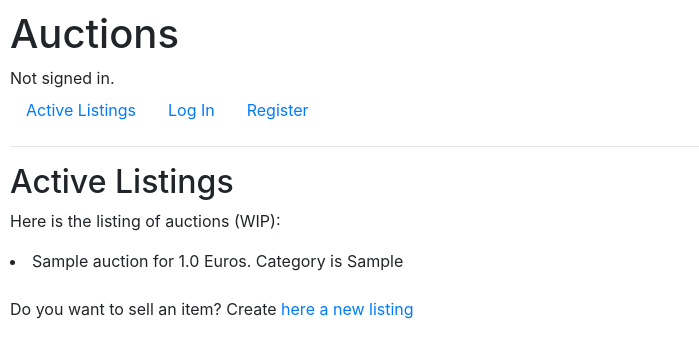
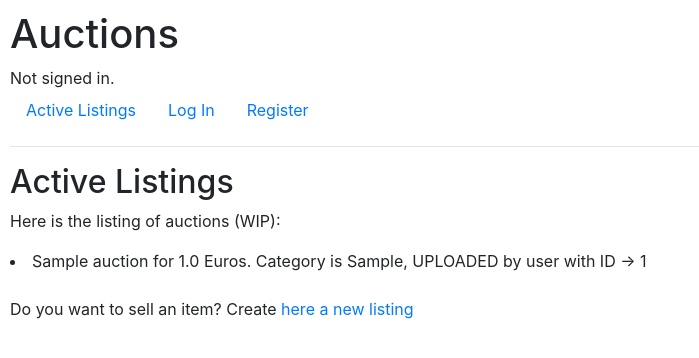
Before and after one commit to AntoineSau/commerce, a Django app: page / in a window 1280 px wide. Shown: the top 358 px of the page, without its empty margins (0-699 px from the left). Run offline with Django 3.2, Linux system fonts and the light colour scheme; tables that the repository leaves empty hold one stand-in row (values such as "Sample post"); some libraries are stand-ins or nearby versions.

Commit message:
Listing creation working on App, not only admin

```diff
--- a/auctions/models.py
+++ b/auctions/models.py
@@ -14,6 +14,7 @@ class User(AbstractUser):
         return f"User Name: {self.username}. User ID number: {self.id}."
 
 class Auction(models.Model):
+    userid = models.ForeignKey(User, on_delete=models.CASCADE, related_name="user")
     title = models.CharField(max_length=50)
     description = models.TextField(max_length=500)
     startingbid = models.FloatField()
--- a/auctions/templates/auctions/index.html
+++ b/auctions/templates/auctions/index.html
@@ -8,7 +8,8 @@
     <p></p>
 
     {% for auction in auctions %}
-			<li>{{ auction.title }} for  {{ auction.startingbid }} Euros. Category is {{ auction.category}}</li>
+			<li>{{ auction.title }} for  {{ auction.startingbid }} Euros. Category is {{ auction.category}},
+                UPLOADED by user with ID -> {{ auction.userid.id }}</li>
 	{% endfor %}
     <br>
     Do you want to sell an item? Create <a href="{% url 'createlisting' %}">here a new listing</a>
--- a/auctions/views.py
+++ b/auctions/views.py
@@ -70,6 +70,9 @@ def register(request):
 def createlisting(request):
     if request.method == "POST":
         # Retrieving data from the user / user passed in automatically as {{ user }} / {{ user.id }}
+        currentuserid = request.user
+        currentuserid = currentuserid.id
+        currentuserid = User.objects.get(id=currentuserid)
         newtitle = request.POST["title"]
         newdescription = request.POST["description"]
         newstartingbid = request.POST["startingbid"]
@@ -77,7 +80,7 @@ def createlisting(request):
         newcategory = request.POST["category"]
 
         # Save user listing in database, @ Auction Model, only with mandatory fields
-        newauction = Auction(title=newtitle, description=newdescription, startingbid=newstartingbid, image=newimageurl, category=newcategory)
+        newauction = Auction(userid=currentuserid, title=newtitle, description=newdescription, startingbid=newstartingbid, image=newimageurl, category=newcategory)
         newauction.save()
 
         #Test prnt only
```
